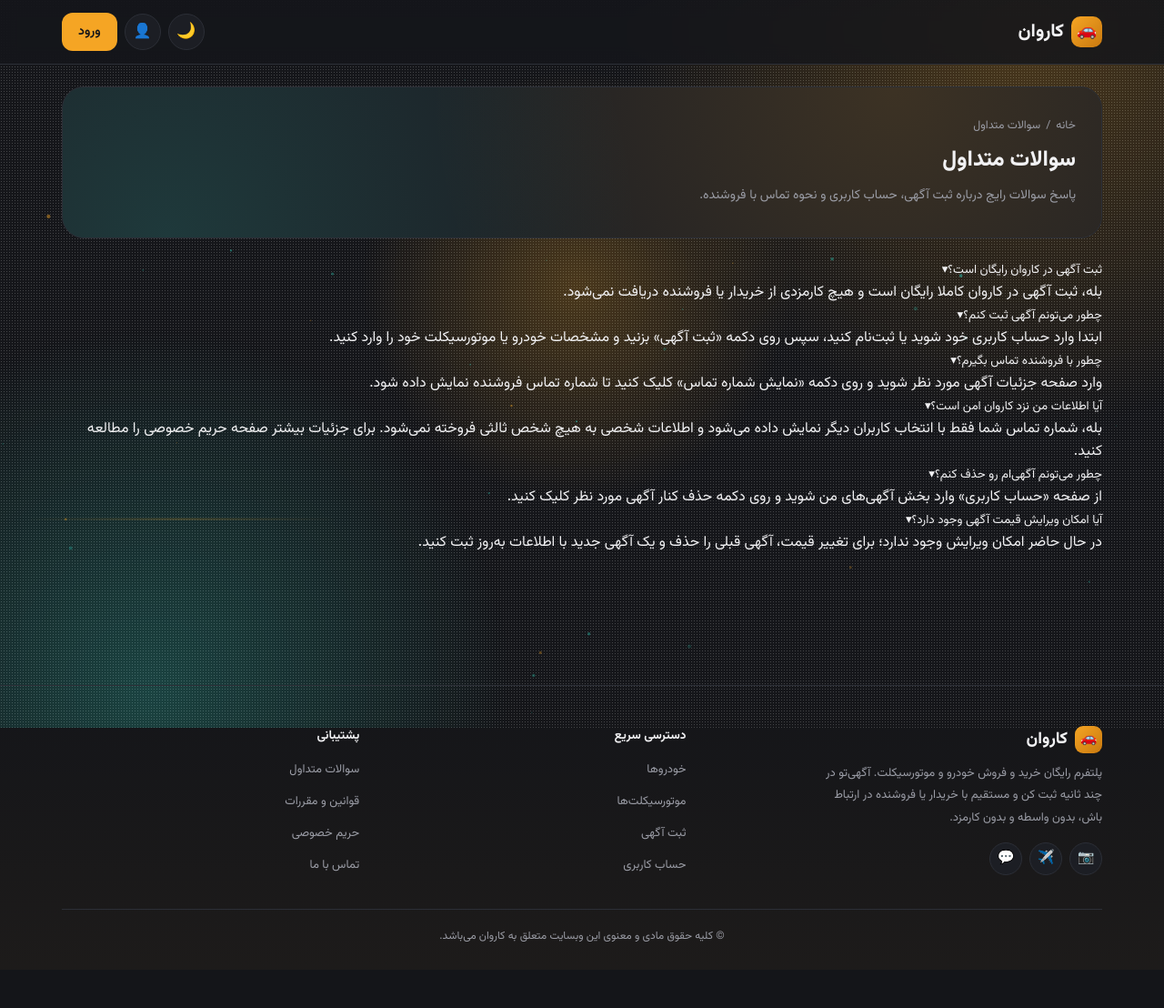
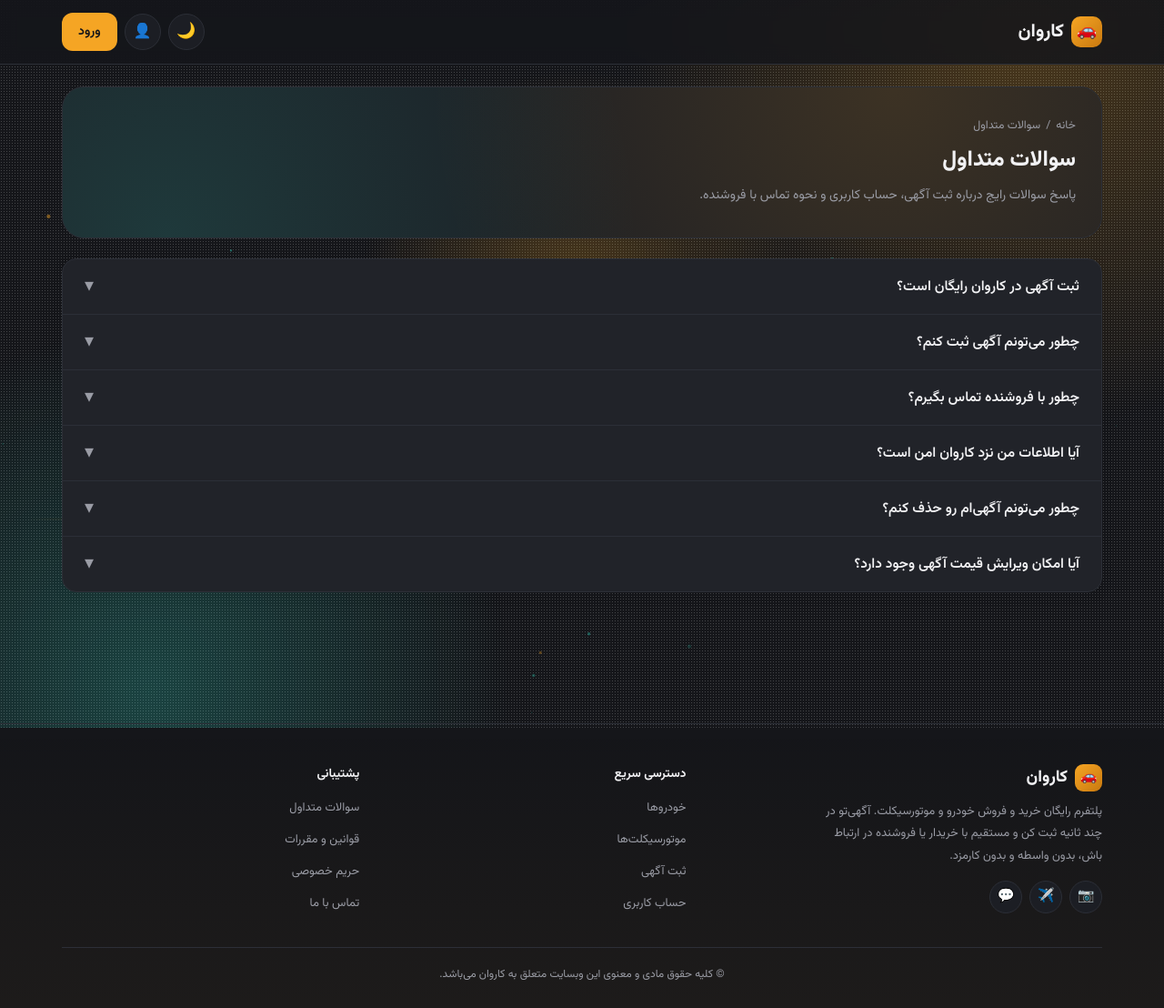
Before and after one commit to Amir-Pers/University-DB-Project, a Django app: page /faq/ in a window 1280 px wide. Shown: the whole page at 91% size. Before the commit the page ends 1036 px from the top, so only its background shows below. Run offline with Django 5.2, Linux system fonts and the light colour scheme.

Commit message:
fix faq statics file

```diff
--- /dev/null
+++ b/static/css/faq.css
@@ -0,0 +1,112 @@
+/* ============ FAQ PAGE - ULTRA CLEAN & SMOOTH ============ */
+#faqList {
+  margin-top: 22px;
+  background: var(--card);
+  border: 1px solid var(--line);
+  border-radius: 16px;
+  overflow: hidden;
+  box-shadow: 0 4px 16px rgba(0, 0, 0, 0.05);
+  transition: box-shadow 0.3s ease;
+}
+
+#faqList:hover {
+  box-shadow: 0 8px 28px rgba(0, 0, 0, 0.08);
+}
+
+.faq-item {
+  border-bottom: 1px solid var(--line);
+  transition: background 0.2s ease;
+  position: relative;
+}
+
+.faq-item:last-child {
+  border-bottom: none;
+}
+
+/* ===== نوار عمودی طلایی برای آیتم باز (جایگزین پس‌زمینه سنگین) ===== */
+.faq-item.open {
+  background: rgba(245, 165, 36, 0.02); /* بسیار کم‌رنگ، تقریباً محو */
+}
+
+.faq-item.open::before {
+  content: '';
+  position: absolute;
+  right: 0;
+  top: 12%;
+  height: 76%;
+  width: 3.5px;
+  background: var(--amber);
+  border-radius: 0 4px 4px 0;
+  transition: height 0.3s cubic-bezier(0.34, 1.56, 0.64, 1);
+}
+
+.faq-q {
+  width: 100%;
+  display: flex;
+  align-items: center;
+  justify-content: space-between;
+  padding: 18px 24px;
+  font-size: 15.5px;
+  font-weight: 600;
+  background: transparent;
+  color: var(--text);
+  text-align: right;
+  gap: 16px;
+  border: none;
+  cursor: pointer;
+  transition: background 0.15s ease, padding 0.2s ease;
+  position: relative;
+  z-index: 1;
+}
+
+/* ===== هاور بسیار ملایم (فقط ۴٪ از رنگ طلایی) ===== */
+.faq-q:hover {
+  background: rgba(245, 165, 36, 0.04);
+}
+
+.faq-q .chev {
+  font-size: 20px;
+  font-weight: 300;
+  transition: transform 0.25s cubic-bezier(0.34, 1.56, 0.64, 1),
+              color 0.25s ease;
+  color: var(--muted);
+  flex-shrink: 0;
+  display: inline-block;
+  line-height: 1;
+  margin-right: 4px;
+}
+
+.faq-q.open .chev {
+  transform: rotate(180deg);
+  color: var(--amber);
+}
+
+.faq-a {
+  max-height: 0;
+  overflow: hidden;
+  opacity: 0;
+  padding: 0 24px;
+  transition: max-height 0.25s cubic-bezier(0.4, 0, 0.2, 1),
+              opacity 0.2s ease,
+              padding 0.25s ease;
+}
+
+.faq-a.open {
+  max-height: 400px;
+  opacity: 1;
+  padding: 0 24px 22px 24px;
+}
+
+.faq-a p {
+  margin: 0;
+  line-height: 2;
+  color: var(--muted);
+  font-size: 14.5px;
+  padding-right: 14px;
+  border-right: 2px solid rgba(245, 165, 36, 0.15);
+  transition: border-color 0.3s ease;
+}
+
+.faq-item.open .faq-a p {
+  border-right-color: rgba(245, 165, 36, 0.3);
+}
--- a/static/js/faq.js
+++ b/static/js/faq.js
@@ -1,10 +1,14 @@
-document.addEventListener('DOMContentLoaded', ()=>{
-  document.querySelectorAll('.faq-item .faq-q').forEach(btn=>{
-    btn.addEventListener('click', ()=>{
-      const item = btn.closest('.faq-item');
-      const wasOpen = item.classList.contains('open');
-      document.querySelectorAll('.faq-item.open').forEach(i=> i.classList.remove('open'));
-      if(!wasOpen) item.classList.add('open');
+document.addEventListener('DOMContentLoaded', function () {
+  const faqItems = document.querySelectorAll('.faq-item');
+
+  faqItems.forEach(item => {
+    const btn = item.querySelector('.faq-q');
+    const answer = item.querySelector('.faq-a');
+
+    btn.addEventListener('click', function () {
+
+      this.classList.toggle('open');
+      answer.classList.toggle('open');
     });
   });
 });
--- a/templates/home/faq.html
+++ b/templates/home/faq.html
@@ -1,5 +1,10 @@
 {% extends "base.html" %}
 {% load static %}
+
+{% block extra_css %}
+<link rel="stylesheet" href="{% static 'css/faq.css' %}">
+{% endblock %}
+
 {% block content %}
 
 <main>
```
